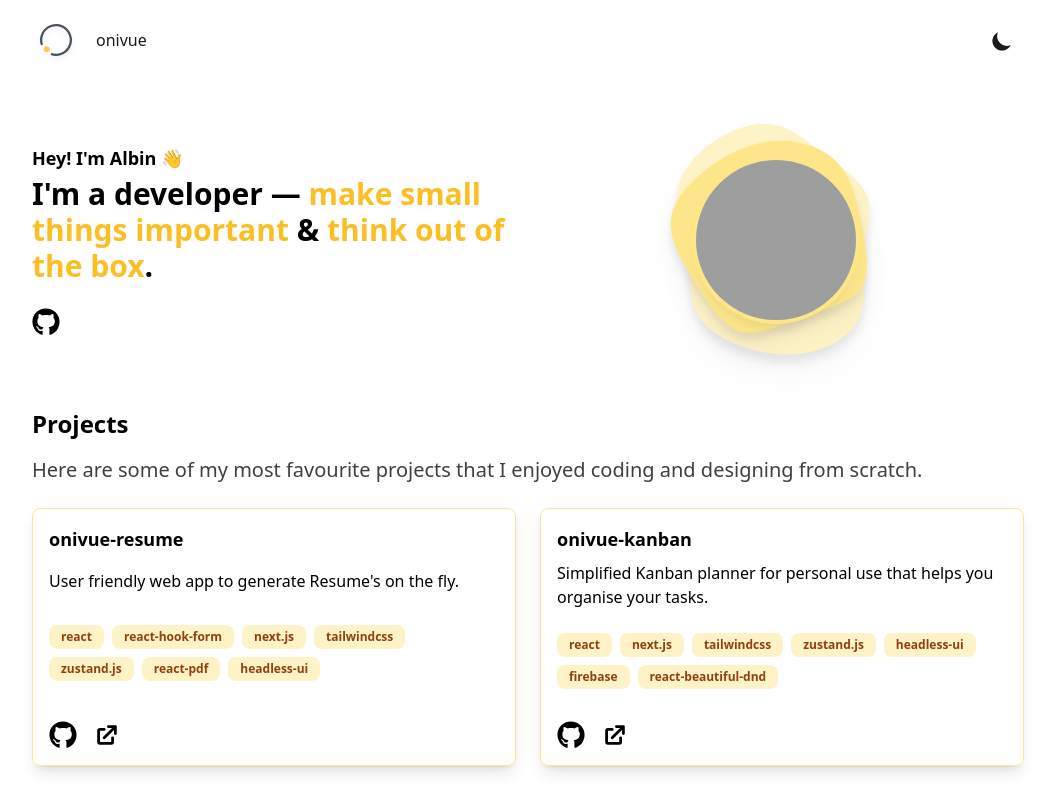
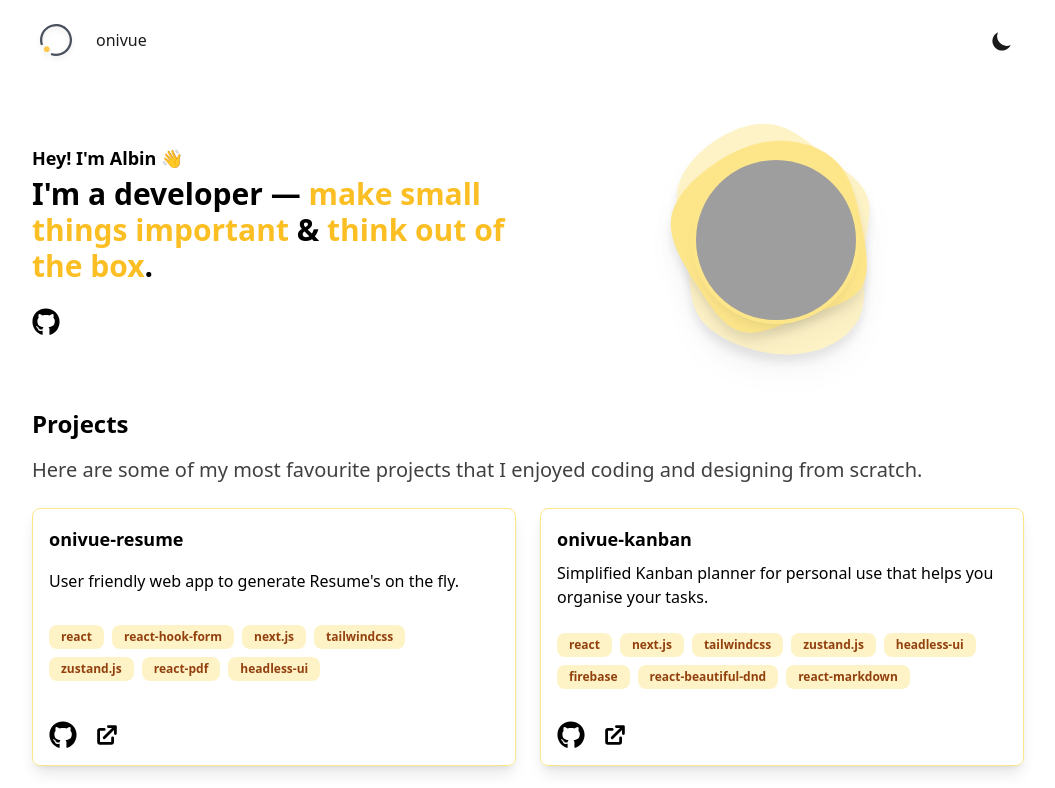
Before and after one commit to onivue/onivue-portfolio, a Next.js app: page / in a window 1280 px wide. Shown: the top 788 px of the page, without its empty margins (112-1167 px from the left). Built offline with nearby package versions, Linux system fonts and the light colour scheme; grey boxes are pictures that could not be loaded.

Commit message:
text fix

```diff
--- a/components/Projects.js
+++ b/components/Projects.js
@@ -44,6 +44,7 @@ export const Projects = () => {
                         'headless-ui',
                         'firebase',
                         'react-beautiful-dnd',
+                        'react-markdown',
                     ]}
                 />
                 <ProjectCard
```
